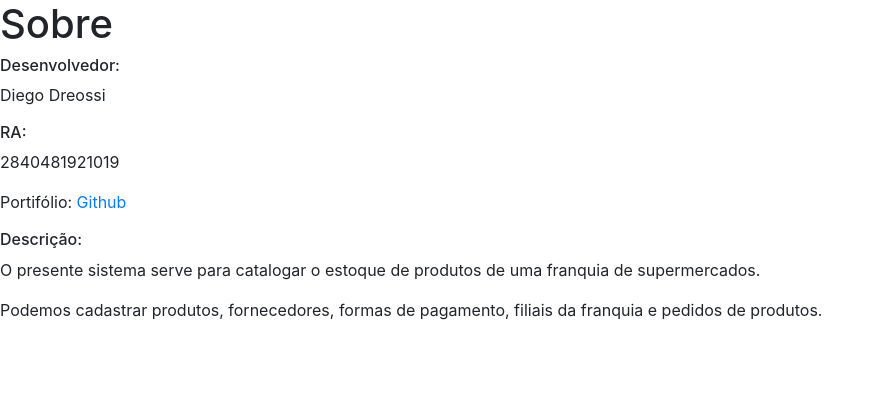
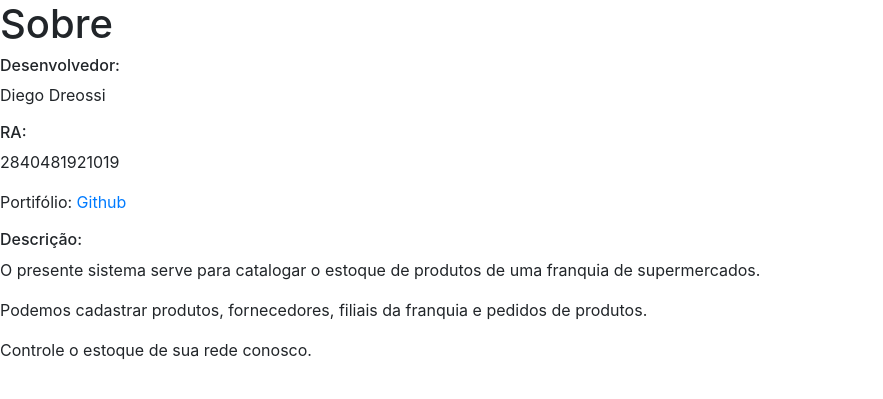
Before and after one commit to diego-goncalves-dreossi/mercado, a Django app: page /sobre/ in a window 1280 px wide. Shown: the top 399 px of the page, without its empty margins (0-883 px from the left). Run offline with Django 4.2, Linux system fonts and the light colour scheme; some libraries are stand-ins or nearby versions.

Commit message:
base e sobre
Páginas html alteradas.

```diff
--- a/sistema/templates/sobre.html
+++ b/sistema/templates/sobre.html
@@ -17,7 +17,8 @@
         <p>Portifólio: <a href="https://github.com/diego-goncalves-dreossi">Github</a></p>
         <h6>Descrição:</h6>
         <p>O presente sistema serve para catalogar o estoque de produtos de uma franquia de supermercados.</p>
-        <p>Podemos cadastrar produtos, fornecedores, formas de pagamento, filiais da franquia e pedidos de produtos.</p>
+        <p>Podemos cadastrar produtos, fornecedores,  filiais da franquia e pedidos de produtos.</p>
+        <P>Controle o estoque de sua rede conosco.</P>
     </div>
 </main>
 {% endblock %}
--- a/templates/base.html
+++ b/templates/base.html
@@ -28,6 +28,9 @@
           <a class="nav-link" href="{% url 'sistema:sobre' %}">Sobre</a>
         </li>
         <li class="nav-item active">
+          <a class="nav-link" href="#">Setores</a>
+        </li>
+        <li class="nav-item active">
           <a class="nav-link" href="#">Produtos</a>
         </li>
         <li class="nav-item active">
@@ -42,20 +45,18 @@
           <a class="nav-link" href="#">Fornecedores</a>
         </li>
 
+        <li class="nav-item active dropdown">
+          <a class="nav-link dropdown-toggle" href="http://example.com" id="dropdown01" data-toggle="dropdown" aria-haspopup="true" aria-expanded="false">Cadastrar</a>
+          <div class="dropdown-menu" aria-labelledby="dropdown01">
+            <a class="dropdown-item" href="#">Pedido</a>
+            <a class="dropdown-item" href="#">Setor</a>
+            <a class="dropdown-item" href="#">Filial</a>
+            <a class="dropdown-item" href="#">Produto</a>
+            <a class="dropdown-item" href="#">Fornecedor</a>
+          </div>
+        </li>
         <li class="nav-item active">
-          <a class="nav-link" href="#">Formas de pagamento</a>
-        </li>
-
-        <li class="nav-item active dropdown">
-          <a class="nav-link dropdown-toggle" href="http://example.com" id="dropdown01" data-toggle="dropdown" aria-haspopup="true" aria-expanded="false">Ações</a>
-          <div class="dropdown-menu" aria-labelledby="dropdown01">
-            <a class="dropdown-item" href="#">Ver compra atual</a>
-            <a class="dropdown-item" href="#">Cadastrar forma de pagamento</a>
-            <a class="dropdown-item" href="#">Cadastrar filial</a>
-            <a class="dropdown-item" href="#">Cadastrar produto</a>
-            <a class="dropdown-item" href="#">Cadastrar fornecedor</a>
-            <a class="dropdown-item" href="#">Sair</a>
-          </div>
+          <a class="nav-link" href="#">Sair</a>
         </li>
       </ul>
     </div>
```
